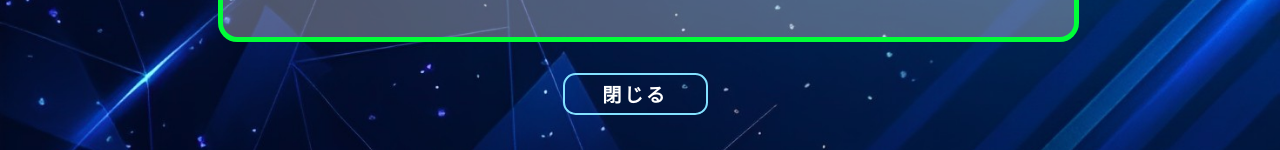
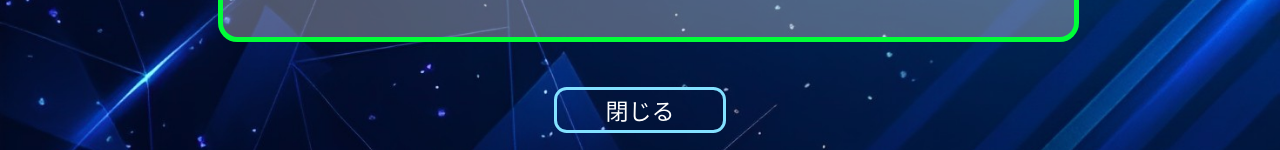
Before and after one commit to ten-pro/GiikuCAMPvol4, a Next.js app in the folder frontend/: page /result_giziroku in a window 1280 px wide. Shown: the part 650-800 px from the top of the page. Built offline with nearby package versions, Linux system fonts and the light colour scheme.

Commit message:
リザルト議事録閉じるボタン修正

```diff
--- a/frontend/src/pages/result_giziroku.tsx
+++ b/frontend/src/pages/result_giziroku.tsx
@@ -23,8 +23,10 @@ const Result_giziroku = () =>{
         <Rogari3/>
         <Rogari4/>
       </div>
-      <div className={style.gizibtn_area}>
-        <p className={style.gizip}>閉じる</p>
+      <div className={style.gizi_area}>
+        <div className={style.gizibtn_area}>
+          <p className={style.gizip}>閉じる</p>
+        </div>
       </div>
     </div>
   )
--- a/frontend/src/styles/Result_giziroku/Result_giziroku.module.css
+++ b/frontend/src/styles/Result_giziroku/Result_giziroku.module.css
@@ -18,26 +18,28 @@
   background-color: rgba(255, 255, 255, 0.3);
 }
 
-.gizibtn_area{
-  margin: 0;
+.gizi_area{
+  display: grid;
   grid-column:2; /* 列の範囲を指定 */
   grid-row: 4; /* 行を指定 */
-  width: 11vw;
-  height: 3vw;
-  border: 0.2vw solid #83E1FF;
-  position: relative;
-  margin-top: 0.2vw;
-  margin-left: 29vw;
+  justify-content: center;
+  align-items: center;
+}
+
+.gizibtn_area{
+  justify-self: center;
+  align-self: center;
+  width: 13vw;
+  height: 3.2vw;
   border-radius: 1vw;
+  border: 0.3vw solid #83E1FF;
 }
 
 .gizip{
-  position: absolute;
+  margin: 0;
+  display: grid;
   color: white;
-  font-size: 1.5vw;
-  margin: 0;
-  top:0.4vw;
-  left: 2.9vw;
-  letter-spacing: 0.2vw;
-  font-weight: bold;
+  text-align: center;
+  font-size: 1.8vw;
+  margin-top: 0.3vw;
 }
```
Also changed, not shown: 1 other file (tests, documents, lock files or other folders).
